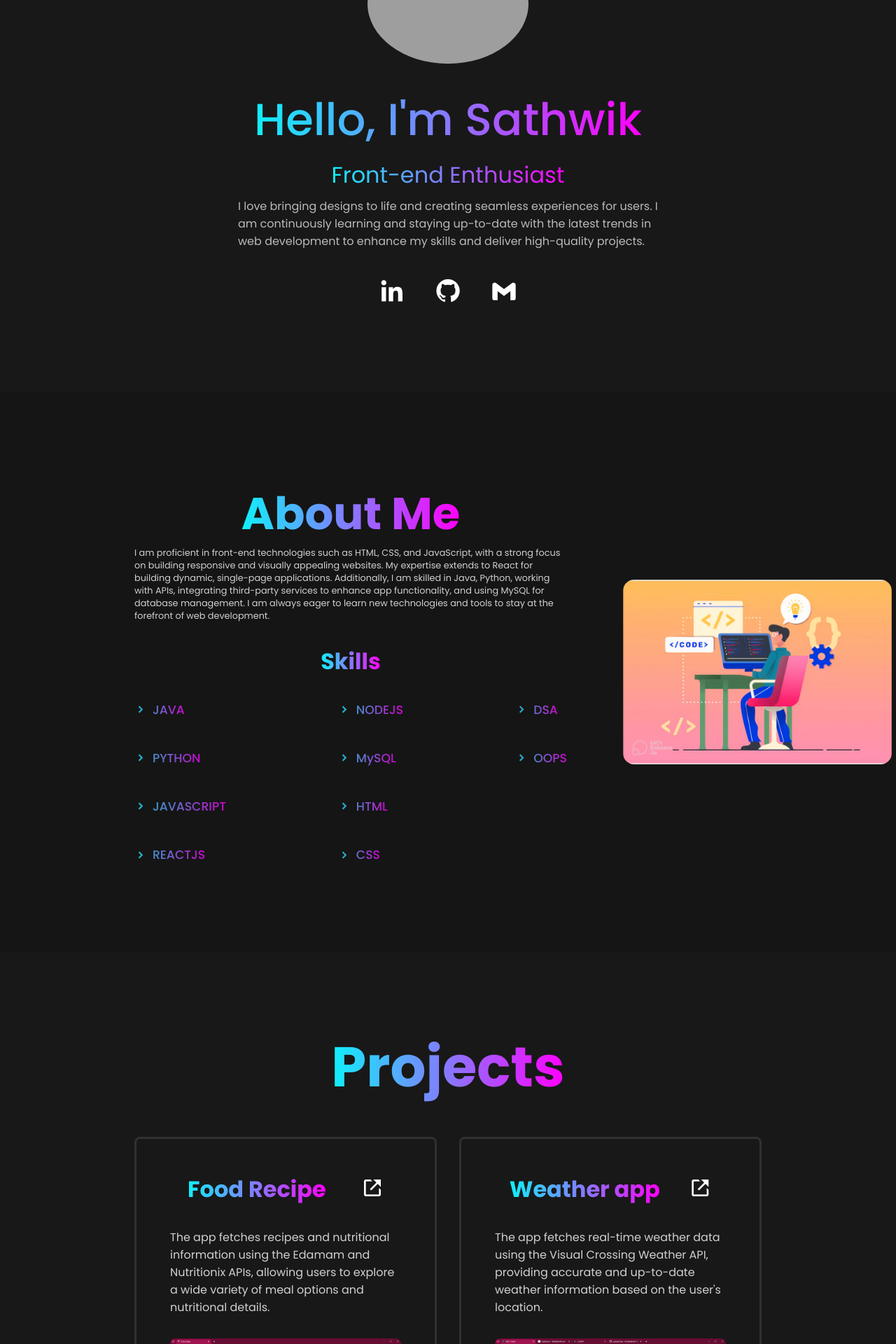
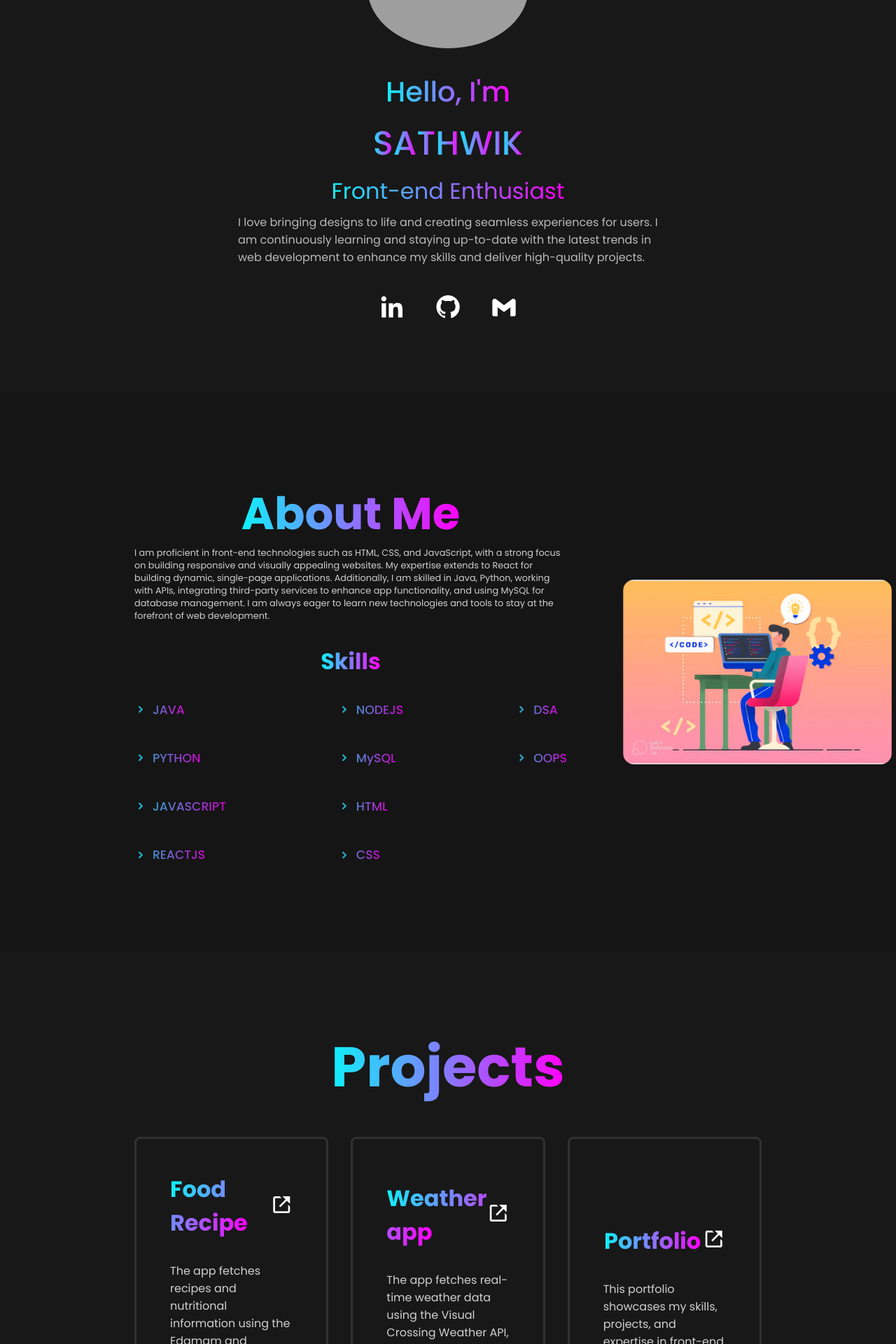
Before and after one commit to Chsathwik-641/portfolio, a React (Create React App) app: page / in a window 1280 px wide. Shown: the part 240-2160 px from the top of the page at 70% size. Built offline with nearby package versions, Linux system fonts and the light colour scheme; grey boxes are pictures that could not be loaded; a web font is replaced by a local one.

Commit message:
initial changes

```diff
--- a/src/App.css
+++ b/src/App.css
@@ -110,9 +110,51 @@ section {
   max-width: 600px;
 }
 .info-box h1 {
-  font-size: 4em;
+  font-size: 2.5rem;
   font-weight: 500;
 }
+
+.reveal-text span {
+  display: inline-block;
+  font-size: 3rem;
+  font-weight: 500;
+  opacity: 0;
+  animation: fallIn 0.8s ease-out forwards;
+}
+
+@keyframes fallIn {
+  0% {
+    transform: translateY(-50px);
+    opacity: 0;
+  } /* Starts hidden above */
+  100% {
+    transform: translateY(0);
+    opacity: 1;
+  } /* Falls into place */
+}
+
+.reveal-text span:nth-child(1) {
+  animation-delay: 0s;
+}
+.reveal-text span:nth-child(2) {
+  animation-delay: 0.2s;
+}
+.reveal-text span:nth-child(3) {
+  animation-delay: 0.4s;
+}
+.reveal-text span:nth-child(4) {
+  animation-delay: 0.6s;
+}
+.reveal-text span:nth-child(5) {
+  animation-delay: 0.8s;
+}
+.reveal-text span:nth-child(6) {
+  animation-delay: 1s;
+}
+.reveal-text span:nth-child(7) {
+  animation-delay: 1.2s;
+}
+
 .info-box h3 {
   font-size: 2em;
   font-weight: 400;
--- a/src/App.js
+++ b/src/App.js
@@ -56,7 +56,16 @@ function App() {
         <img src="/india-gate.jpg" alt="My Image" />
         <div className="info-box">
           <h1>
-            <span>Hello, I'm Sathwik</span>
+            <span>Hello, I'm </span>
+          </h1>
+          <h1 class="reveal-text">
+            <span>S</span>
+            <span>A</span>
+            <span>T</span>
+            <span>H</span>
+            <span>W</span>
+            <span>I</span>
+            <span>K</span>
           </h1>
           <h3>
             <span>Front-end Enthusiast</span>
@@ -241,6 +250,26 @@ function App() {
             <img src="/project-1.png" className="Project-img"></img>
             <img src="/project-1.2.jpg" className="Project-img"></img>
           </div>
+          <div className="box">
+            <div className="project-header">
+              {" "}
+              <h1>
+                <span>Portfolio</span>
+              </h1>
+              <a
+                href="https://github.com/Chsathwik-641/portfolio"
+                target="_blank"
+              >
+                <i class="bx bx-link-external"></i>
+              </a>
+            </div>
+            <p>
+              This portfolio showcases my skills, projects, and expertise in
+              front-end development, React, and API integrations.
+            </p>
+            <img src="/project-3.png" className="Project-img"></img>
+            <img src="/project-3.1.png" className="Project-img"></img>
+          </div>
         </div>
       </section>
       <div id="resume">
```
Also changed, not shown: public/project-3.1.png (added), public/project-3.png (added).
